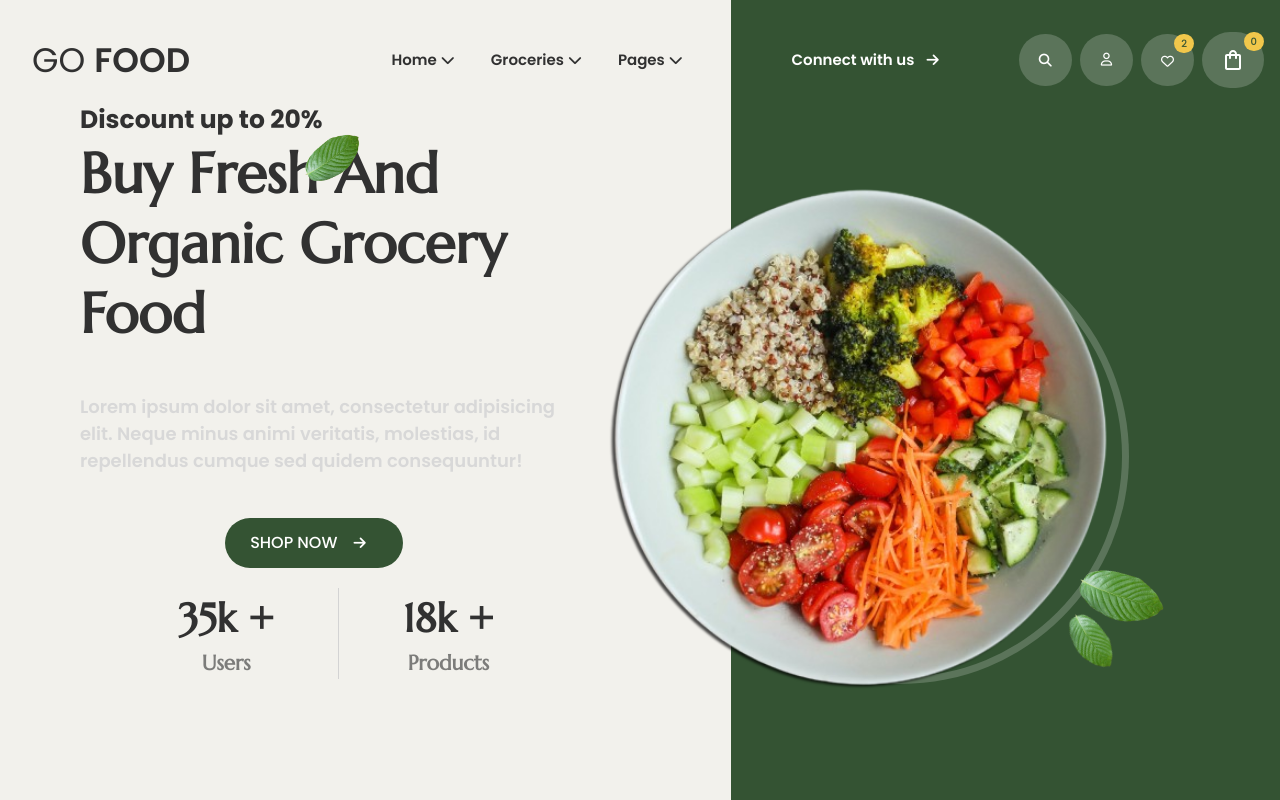
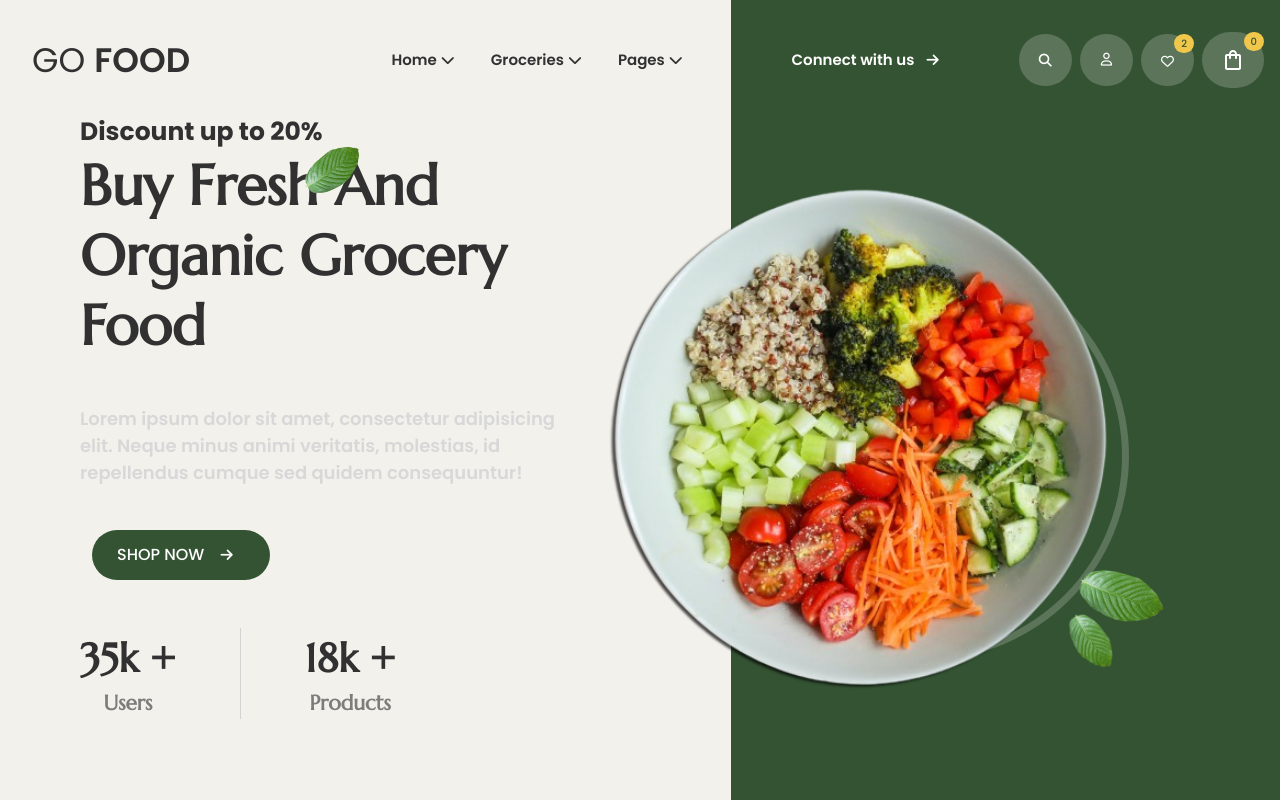
Before and after one commit to muteenk/Go-Food, a Next.js app: page / in a window 1280 px wide. Built offline with nearby package versions, Linux system fonts and the light colour scheme.

Commit message:
Updated Responsiveness for Hero Layout

```diff
--- a/app/components/Home/Hero.tsx
+++ b/app/components/Home/Hero.tsx
@@ -4,17 +4,18 @@ import Leaf from "../../assets/leaf.png"
 
 const Hero = () => {
   return (
-    <section className="flex flex-col min-[915px]:flex-row w-screen min-[915px]:h-screen">
+    <section className="flex flex-col min-[915px]:flex-row w-screen lg:mt-0 min-[915px]:h-screen min-[915px]:mt-[2em] md:mt-[7em]">
 
-        <div className="flex justify-start items-center min-[915px]:w-[60%] h-full">
-            <div className="relative flex flex-col justify-start items-start w-[70%] ml-[5em]">
+        {/* Left Section - (White Portion) */}
+        <div className="flex justify-start items-center min-[915px]:w-[60%] h-full min-[915px]:my-0 md:my-7">
+            <div className="relative flex flex-col justify-start items-start min-[915px]:w-[70%] md:w-[85%] min-[915px]:ml-[5em] mx-auto min-[1400px]:mt-0 mt-[5em]">
                 <Image src={Leaf} alt="Leaf" height={300} width={100} className="absolute top-[1.5em] right-[15em] z-20 w-[2.5em] rotate-[-120deg]" />
                 <h4 className="text-[25px] text-darkText font-bold">Discount up to 20%</h4>
                 <h1 className="font-sec text-[3.5em] font-bold text-darkText leading-tight">Buy Fresh And Organic Grocery Food</h1>
                 <p className="text-[18px] font-semibold text-[#d8d8d8] my-11"> Lorem ipsum dolor sit amet, consectetur adipisicing elit. Neque minus animi veritatis, molestias, id repellendus cumque sed quidem consequuntur!</p>
-                <div className="flex min-[1423px]:justify-between lg:justify-center items-center w-full  flex-wrap">
+                <div className="flex justify-between items-center w-full  flex-wrap">
                     <button className="group bg-priColor text-[white] font-medium px-[25px] py-[13px] rounded-full mx-3 mr-14">SHOP NOW <i className="group-hover:translate-x-2 translate-all duration-500 fa-solid fa-arrow-right text-sm mx-3"></i></button>
-                    <div className="flex justify-center items-center my-5">
+                    <div className="flex justify-center items-center my-12">
                         <div className="flex flex-col justify-center items-center pr-[4em] border-r border-r-[#d3d3d3]">
                             <h1 className="font-sec text-darkText text-[2.5em] font-bold text-nowrap">35k +</h1>
                             <p className="text-grayText font-sec font-bold text-[1.3em]">Users</p>
@@ -28,11 +29,12 @@ const Hero = () => {
             </div>
         </div>
 
-        <div className="relative flex justify-center items-center bg-priColor min-[915px]:w-[45%]  h-full">
-            <Image src={FoodPlate} alt="grocery" width={1920} height={1080} className="absolute top-[55%] translate-y-[-50%] min-[1512px]:left-[-13em] min-[1200px]:left-[-9em] lg:left-[-7em] z-20 w-[48em] drop-shadow-[-3px_2px_1px_rgba(0,0,0,0.7)]"/>
+        {/* Right Section - (Green Portion) */}
+        <div className="relative flex justify-center items-center bg-priColor min-[915px]:w-[45%] w-screen md:h-[42vh] min-[915px]:h-full min-[915px]:mt-0 md:mt-[2em]">
+            <Image src={FoodPlate} alt="grocery" width={1920} height={1080} className="absolute min-[915px]:top-[55%] md:top-[8em] translate-y-[-50%] min-[1512px]:left-[-13em] min-[1200px]:left-[-9em] lg:left-[-7em] z-20 lg:w-[48em] md:w-[28em] drop-shadow-[-3px_2px_1px_rgba(0,0,0,0.7)]"/>
             <div className="hero-ring"></div>
-            <Image src={Leaf} alt="Leaf" height={300} width={100} className="absolute bottom-[10em] left-[66%] z-20 w-[3.4em] rotate-[-65deg]" />
-            <Image src={Leaf} alt="Leaf" height={300} width={100} className="absolute bottom-[8em] left-[62%] z-20 w-[2.4em] rotate-[-28deg]" />
+            <Image src={Leaf} alt="Leaf" height={300} width={100} className="md:hidden lg:inline absolute bottom-[10em] left-[66%] z-20 w-[3.4em] rotate-[-65deg]" />
+            <Image src={Leaf} alt="Leaf" height={300} width={100} className="md:hidden lg:inline absolute bottom-[8em] left-[62%] z-20 w-[2.4em] rotate-[-28deg]" />
         </div>
 
     </section>
--- a/app/globals.css
+++ b/app/globals.css
@@ -15,12 +15,13 @@
   .hero-ring{
     @apply absolute translate-y-[-50%] z-10 bg-priColor border-[7.6px] border-transparentWhite rounded-full
     min-[1900px]:top-[60%] min-[1900px]:left-[-7em] min-[1900px]:h-[70%] min-[1900px]:w-[80%]
-    min-[1634px]:top-[62%] min-[1634px]:left-[-7em] min-[1634px]:h-[70%] min-[1634px]:w-[80%]
-    min-[1512px]:top-[58%] min-[1512px]:left-[-7em] min-[1512px]:h-[70%] min-[1512px]:w-[80%]
-    min-[1400px]:top-[60%] min-[1400px]:left-[-5em] min-[1400px]:h-[55%] min-[1400px]:w-[90%]
-    min-[1200px]:top-[57%] min-[1200px]:left-[-6em] min-[1200px]:h-[57%] min-[1200px]:w-[90%]
-    min-[1100px]:top-[57%] min-[1100px]:left-[-4em] min-[1100px]:h-[53%] min-[1100px]:w-[90%]
-    lg:top-[57%] lg:left-[-4em] lg:h-[49%] lg:w-[90%]
+    min-[1700px]:top-[60%] min-[1700px]:left-[-7em] min-[1700px]:h-[70%] min-[1700px]:w-[80%]
+    min-[1634px]:top-[58%] min-[1634px]:left-[-7em] min-[1634px]:h-[70%] min-[1634px]:w-[80%]
+    min-[1512px]:top-[58%] min-[1512px]:left-[-7em] min-[1512px]:h-[65%] min-[1512px]:w-[80%]
+    min-[1400px]:top-[60%] min-[1400px]:left-[-4em] min-[1400px]:h-[55%] min-[1400px]:w-[82%]
+    min-[1200px]:top-[57%] min-[1200px]:left-[-6em] min-[1200px]:h-[51%] min-[1200px]:w-[90%]
+    min-[1100px]:top-[57%] min-[1100px]:left-[-4em] min-[1100px]:h-[48%] min-[1100px]:w-[90%]
+    lg:top-[57%] lg:left-[-4em] lg:h-[45%] lg:w-[90%]
   }
 }
 
```
